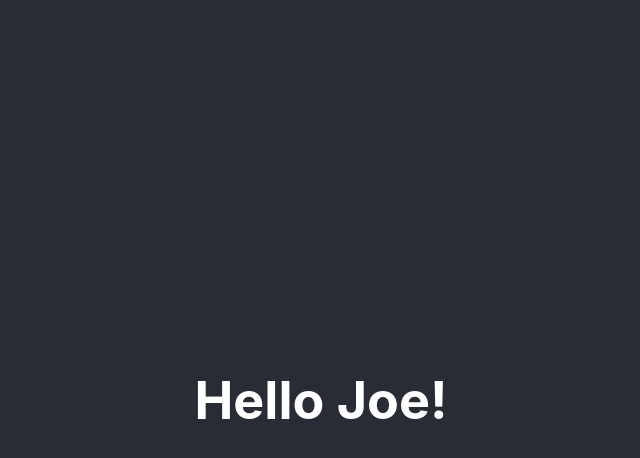
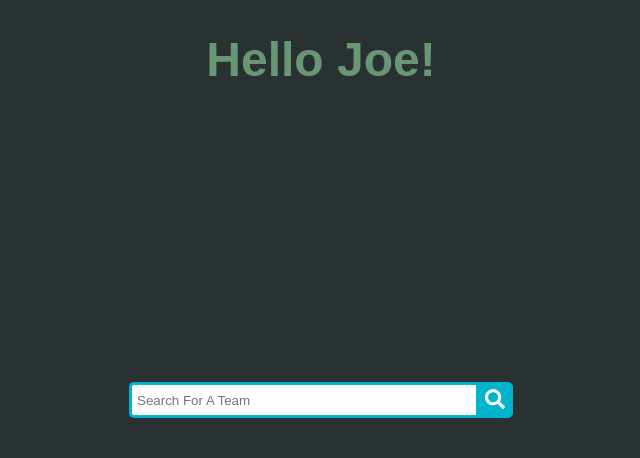
Before and after one commit to joeG454/Twitter-NFL-API-Project, a React (Create React App) app in the folder nfl-app/: page / in a window 1280 px wide. Shown: the top 458 px of the page, without its empty margins (319-959 px from the left). Built offline with nearby package versions, Linux system fonts and the light colour scheme.

Commit message:
Add search bar and font Awesome

```diff
--- a/nfl-app/package.json
+++ b/nfl-app/package.json
@@ -3,12 +3,18 @@
   "version": "0.1.0",
   "private": true,
   "dependencies": {
+    "@fortawesome/fontawesome-free": "^5.14.0",
+    "@fortawesome/fontawesome-svg-core": "^1.2.30",
+    "@fortawesome/free-solid-svg-icons": "^5.14.0",
+    "@fortawesome/react-fontawesome": "^0.1.11",
     "@testing-library/jest-dom": "^4.2.4",
     "@testing-library/react": "^9.5.0",
     "@testing-library/user-event": "^7.2.1",
     "http-proxy-middleware": "^1.0.5",
     "react": "^16.13.1",
     "react-dom": "^16.13.1",
+    "react-fontawesome": "^1.7.1",
+    "react-native-elements": "^2.3.2",
     "react-scripts": "3.4.3",
     "twit": "^2.2.11"
   },
--- a/nfl-app/src/App.css
+++ b/nfl-app/src/App.css
@@ -36,3 +36,179 @@
     transform: rotate(360deg);
   }
 }
+
+
+html {
+  box-sizing: border-box;
+  background-color: #2A3132;
+}
+div {
+  display: block;
+}
+body{
+  margin: 0;
+  background-color: #2A3132;
+}
+h1{
+  font-family: 'Raleway', sans-serif;
+  font-weight: 700;
+  font-size: 3em;
+  color: #689774;
+}
+p{
+  font-family: 'Raleway', sans-serif;
+  font-weight: 300;
+  font-size: 16px;
+  color: #FFFFFF;
+}
+nav{
+  text-align: center;
+  width: 100%;
+  margin-left: auto;
+  margin-right: auto;
+}
+a{
+  text-decoration: none;
+}
+.font-body{
+  color: #2A3132;
+  font-family: 'Amiko', sans-serif;
+  font-size: 1em;
+}
+.font-display{
+  font-family: 'Kadwa', serif;
+  color: #ffffff;
+  font-size: 2.5em;
+  font-weight: 100
+}
+.img-responsive{
+  margin: 0 auto;
+  width: 100%;
+}
+.display-block{
+  display: block;
+}
+.display-inline-block{
+  display: inline-block;
+}
+.display-flex{
+  display: -webkit-flex;
+  display: -ms-flex;
+  display: flex;
+}
+.d-50-50{
+  flex: 1 1 50%;
+}
+.d-30-30{
+  flex: 1 1 30%
+}
+.all-caps{
+  text-transform: uppercase;
+}
+.text-center{
+  text-align: center;
+}
+.text-left{
+  text-align: left;
+}
+.text-right{
+  text-align: right;
+}
+.margin-auto{
+  margin: auto;
+}
+.margin-left-10{
+  margin-left: 1em;
+}
+.margin-top-5{
+  margin-top: 0.5em;
+}
+.padding-5{
+  padding: 0.5em;
+}
+.width-100{
+  width: 100%;
+}
+.bg-color-blue{
+  background-color: #336B87;
+}
+.bg-color-black{
+  background-color: #2A3132;
+}
+.bg-color-red{
+  background-color: #763626;
+}
+.bg-color-light-blue{
+  background-color: #90AFC5;
+}
+.bg-color-tan{
+  background-color: #efdfbb;
+}
+div .underline{
+  position: relative;
+}
+.underline:before{
+  content: "";
+  position: absolute;
+  width: 100%;
+  height: 2px;
+  bottom: 0;
+  left: 0;
+  background-color: #689774;
+  visibility: hidden;
+  -webkit-transform: scaleX(0);
+  transform: scaleX(0);
+  -webkit-transition: all 0.3s ease-in-out 0s;
+  transition: all 0.3s ease-in-out 0s;
+}
+.underline:hover:before{
+  visibility: visible;
+  -webkit-transform: scaleX(1);
+  transform: scaleX(1);
+}
+.hover-green:hover{
+  color: #689774;
+  transition: .5s;
+}
+
+.search {
+  width: 100%;
+  position: relative;
+  display: flex;
+}
+
+.searchTerm {
+  width: 100%;
+  border: 3px solid #00B4CC;
+  border-right: none;
+  padding: 5px;
+  height: 20px;
+  border-radius: 5px 0 0 5px;
+  outline: none;
+  color: #9DBFAF;
+}
+
+.searchTerm:focus{
+  color: #00B4CC;
+}
+
+.searchButton {
+  width: 40px;
+  height: 36px;
+  border: 1px solid #00B4CC;
+  background: #00B4CC;
+  text-align: center;
+  color: #fff;
+  border-radius: 0 5px 5px 0;
+  cursor: pointer;
+  font-size: 20px;
+}
+
+/*Resize the wrap to see the search bar change!*/
+.wrap{
+  width: 30%;
+  position: absolute;
+  top: 50%;
+  left: 50%;
+  transform: translate(-50%, -50%);
+}
--- a/nfl-app/src/App.js
+++ b/nfl-app/src/App.js
@@ -1,14 +1,16 @@
 import React from 'react';
 import logo from './logo.svg';
-import { Team } from './components/team'
+import { Team } from './components/team';
+import Search from './components/searchTeams';
 import './App.css';
 
 function App() {
   return (
     <div className="App">
-      <header className="App-header">
+      <header className=""></header>
       <Team></Team>
-      </header>
+
+      <Search></Search>
     </div>
   );
 }
--- /dev/null
+++ b/nfl-app/src/components/searchTeams.js
@@ -0,0 +1,21 @@
+import React from 'react';
+import { FontAwesomeIcon } from '@fortawesome/react-fontawesome'
+import { faSearch } from '@fortawesome/free-solid-svg-icons'
+import { render } from 'react-dom';
+
+export default class Search extends React.Component {
+    render() {
+        return (
+            <div class="wrap">
+                <div class="search">
+                    <input type="text"  class="searchTerm" placeholder="Search For A Team"></input>
+                    <button type="submit"  class="searchButton">
+                        <FontAwesomeIcon
+                                icon={faSearch}
+                            />
+                    </button>
+                </div>
+            </div>
+        );
+    }
+  }
```
Also changed, not shown: 1 other file (tests, documents, lock files or other folders).
